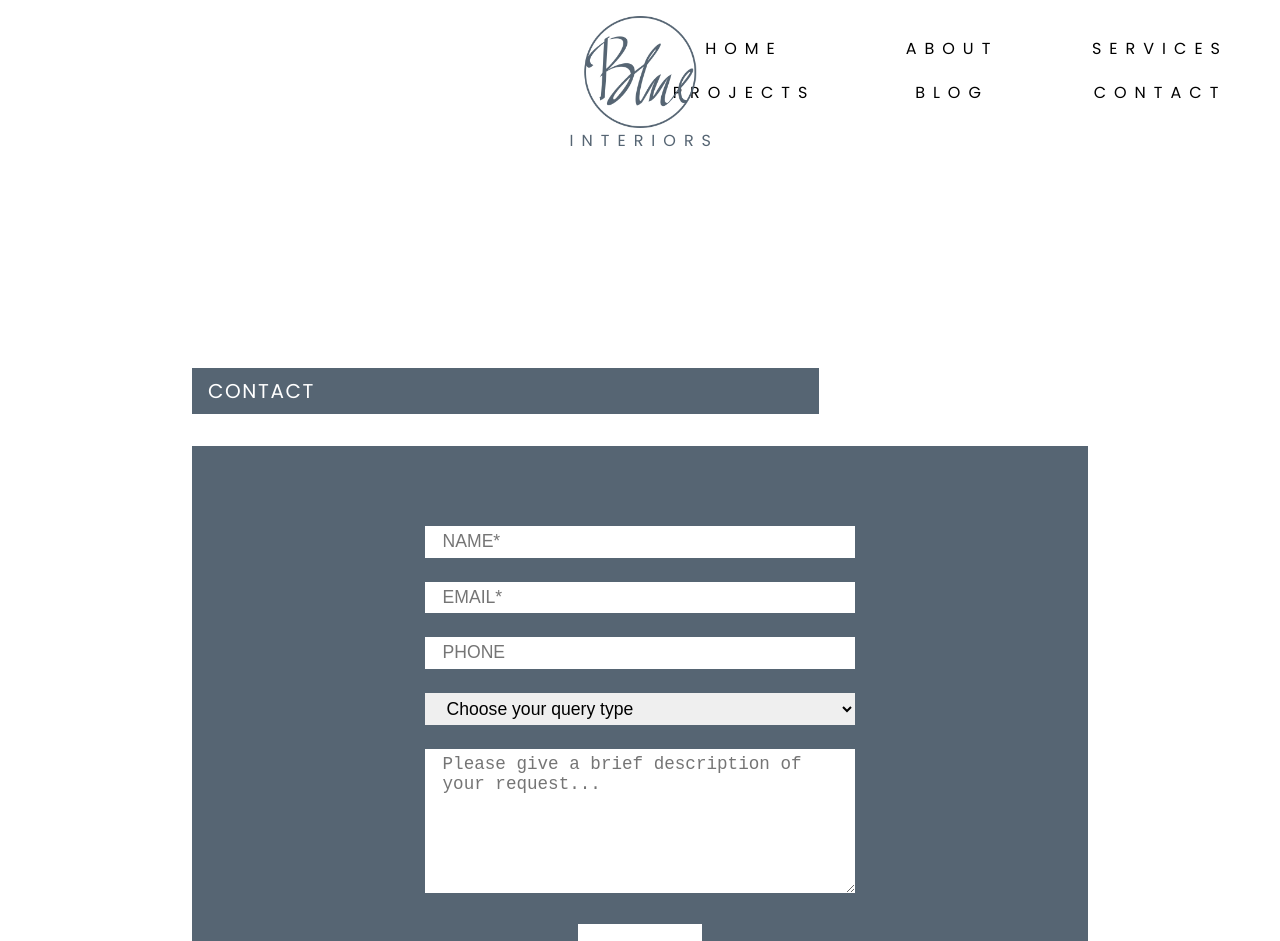
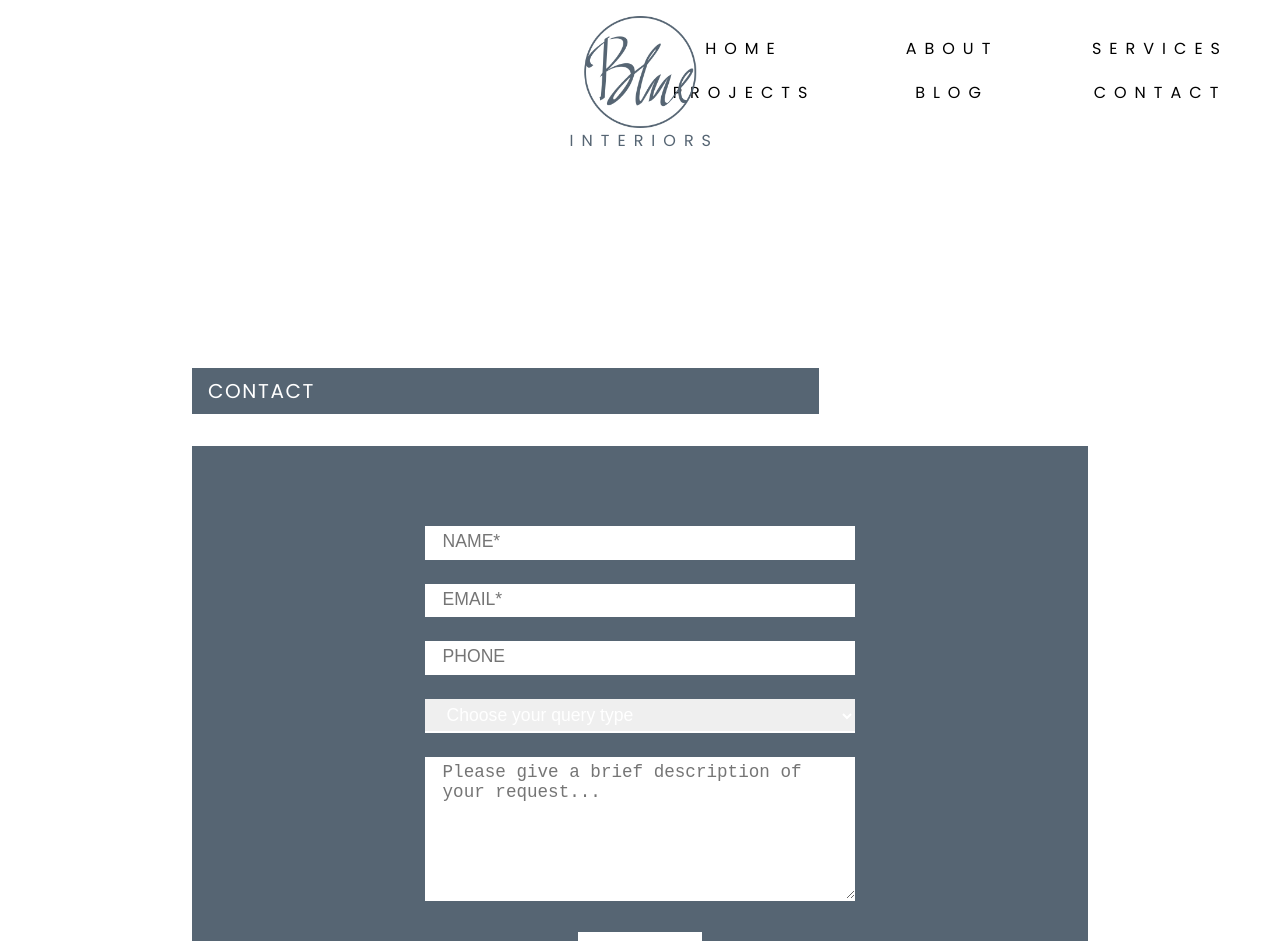
Before and after one commit to m87wheeler/blue-interiors-v4-redesign, a React (Create React App) app: page /contact in a window 1280 px wide. Shown: the top 941 px of the page. Built offline with nearby package versions, Linux system fonts and the light colour scheme; no server answers; a web font is replaced by a local one.

Commit message:
Updated SCSS vars
SCSS vars still in code, updated to CSS vars

```diff
--- a/src/components/ContactForm.js
+++ b/src/components/ContactForm.js
@@ -16,8 +16,8 @@
     border: none;
     margin-bottom: 3vh;
     background-color: $primaryDark;
-    color: $white;
-    border-bottom: 2px solid $white;
+    color: var(--text-white);
+    border-bottom: 2px solid var(--text-white);
   }
 
   input:focus,
@@ -45,12 +45,12 @@
   }
 
   option {
-    background-color: $white;
+    background-color: var(--text-white);
     color: $text;
   }
 
   input[type="submit"] {
-    background-color: $white;
+    background-color: var(--text-white);
     color: $primaryDark;
   }
 
@@ -60,7 +60,7 @@
 
   label {
     margin-left: 10%;
-    color: $white;
+    color: var(--text-white);
   }
 
   #form-file {
@@ -70,7 +70,7 @@
 
   .submit-response {
     font-size: 1.75em;
-    color: $white;
+    color: var(--text-white);
     margin-left: 10%;
   }
 
--- a/src/pages/Project.js
+++ b/src/pages/Project.js
@@ -37,7 +37,7 @@
       width: 250px;
       height: 250px;
       overflow: hidden;
-      border: 5px solid $white;
+      border: 5px solid var(--text-white);
 
       img {
         position: absolute;
```
